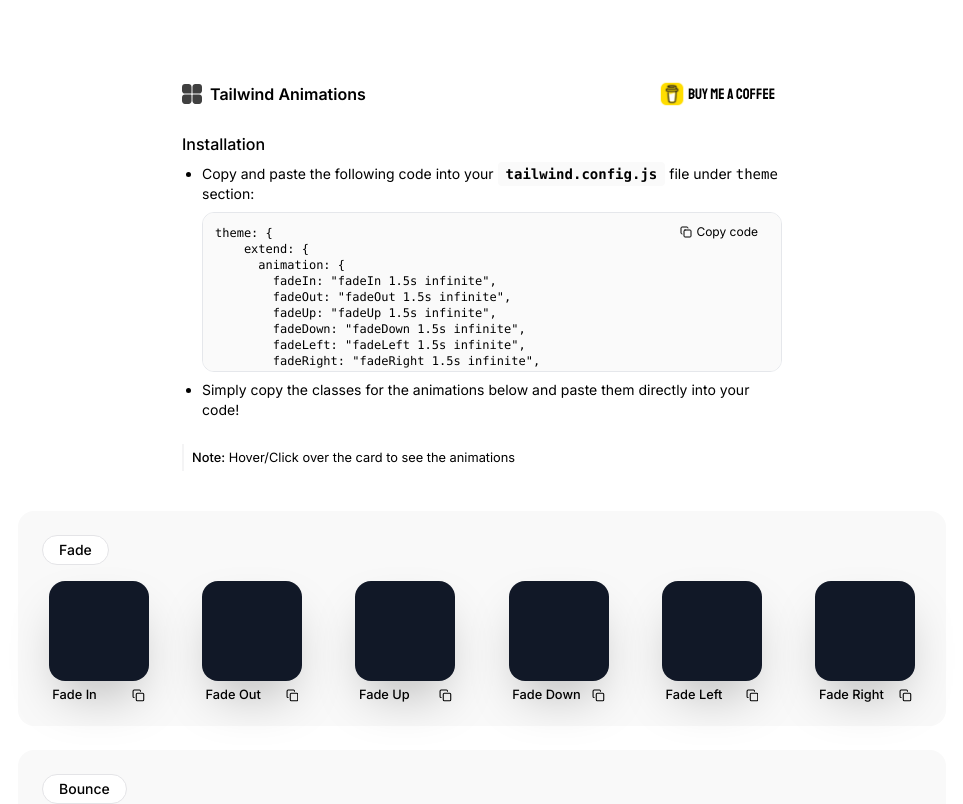
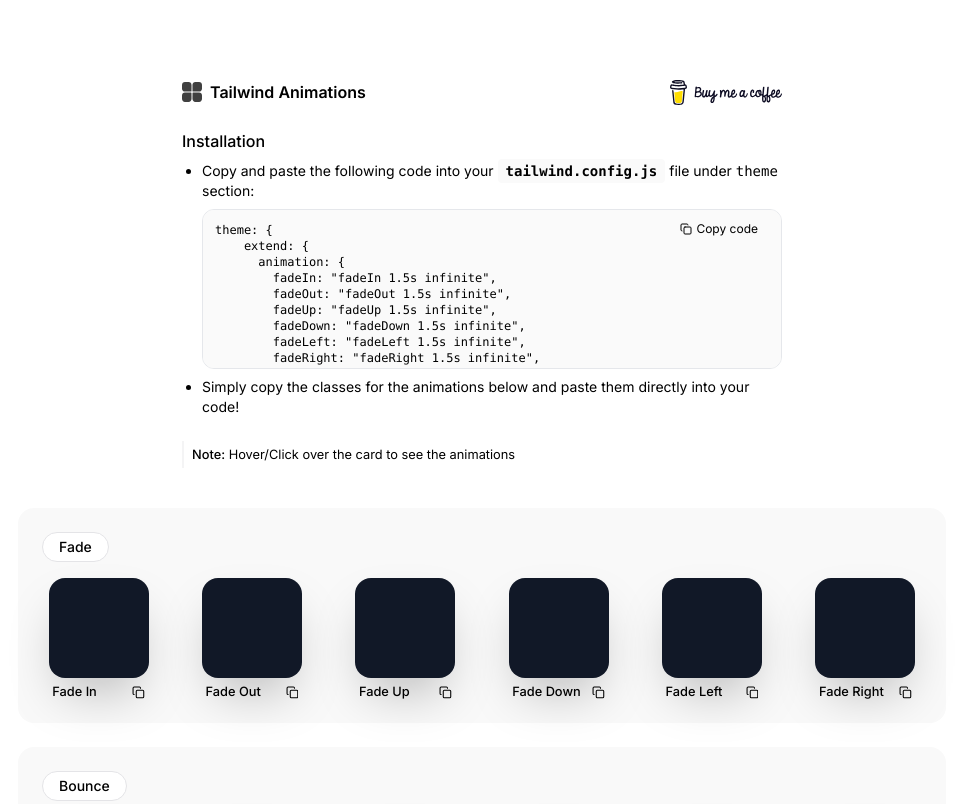
Before and after one commit to PraveenShinde3/tailwind-animations, a Next.js app: page / in a window 1280 px wide. Shown: the top 804 px of the page, without its empty margins (158-1121 px from the left). Built offline with nearby package versions, Linux system fonts and the light colour scheme.

Commit message:
style: Added new bmc logo

```diff
--- a/src/components/BuyMeCoffee.js
+++ b/src/components/BuyMeCoffee.js
@@ -1,15 +1,15 @@
 import Image from "next/image";
 import React from "react";
-import buymeacoffee from "../../public/BuyMeACoffee.svg";
+import bmcLogo from "../../public/bmc-full-logo.svg";
 
 const BuyMeCoffee = () => {
   return (
     <div className="flex justify-center z-30 ">
       <a href="https://www.buymeacoffee.com/praveenshinde" target="_blank">
         <Image
-          src={buymeacoffee}
+          src={bmcLogo}
           alt="Buy Me A Coffee"
-          className="w-20 sm:w-20 md:w-24 lg:w-32"
+          className="w-20 sm:w-20 md:w-24 lg:w-28"
         />
       </a>
     </div>
```
Also changed, not shown: public/BuyMeACoffee.svg (deleted), public/bmc-full-logo.svg (added).
